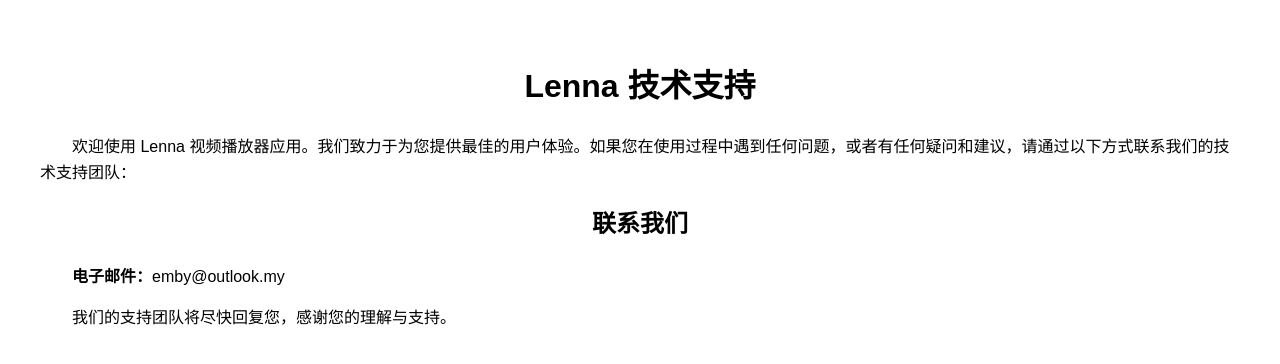
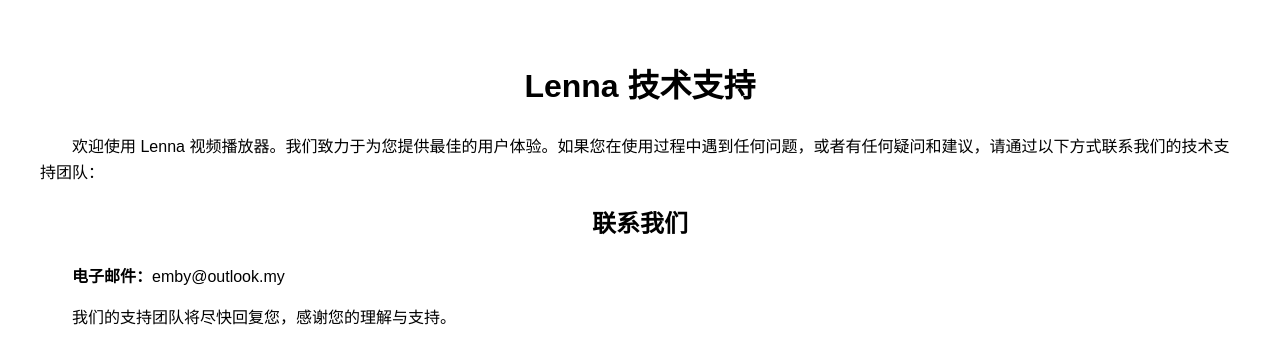
Before and after one commit to LennaApp/LennaApp, a plain HTML site: page support/zh-CN.html in a window 1280 px wide. Drawn offline with Linux system fonts and the light colour scheme.

Commit message:
Update zh-CN.html

```diff
--- a/support/zh-CN.html
+++ b/support/zh-CN.html
@@ -24,7 +24,7 @@
 </head>
 <body>
     <h1>Lenna 技术支持</h1>
-    <p>欢迎使用 Lenna 视频播放器应用。我们致力于为您提供最佳的用户体验。如果您在使用过程中遇到任何问题，或者有任何疑问和建议，请通过以下方式联系我们的技术支持团队：</p>
+    <p>欢迎使用 Lenna 视频播放器。我们致力于为您提供最佳的用户体验。如果您在使用过程中遇到任何问题，或者有任何疑问和建议，请通过以下方式联系我们的技术支持团队：</p>
 
     <div class="contact-info">
         <h2>联系我们</h2>
```
